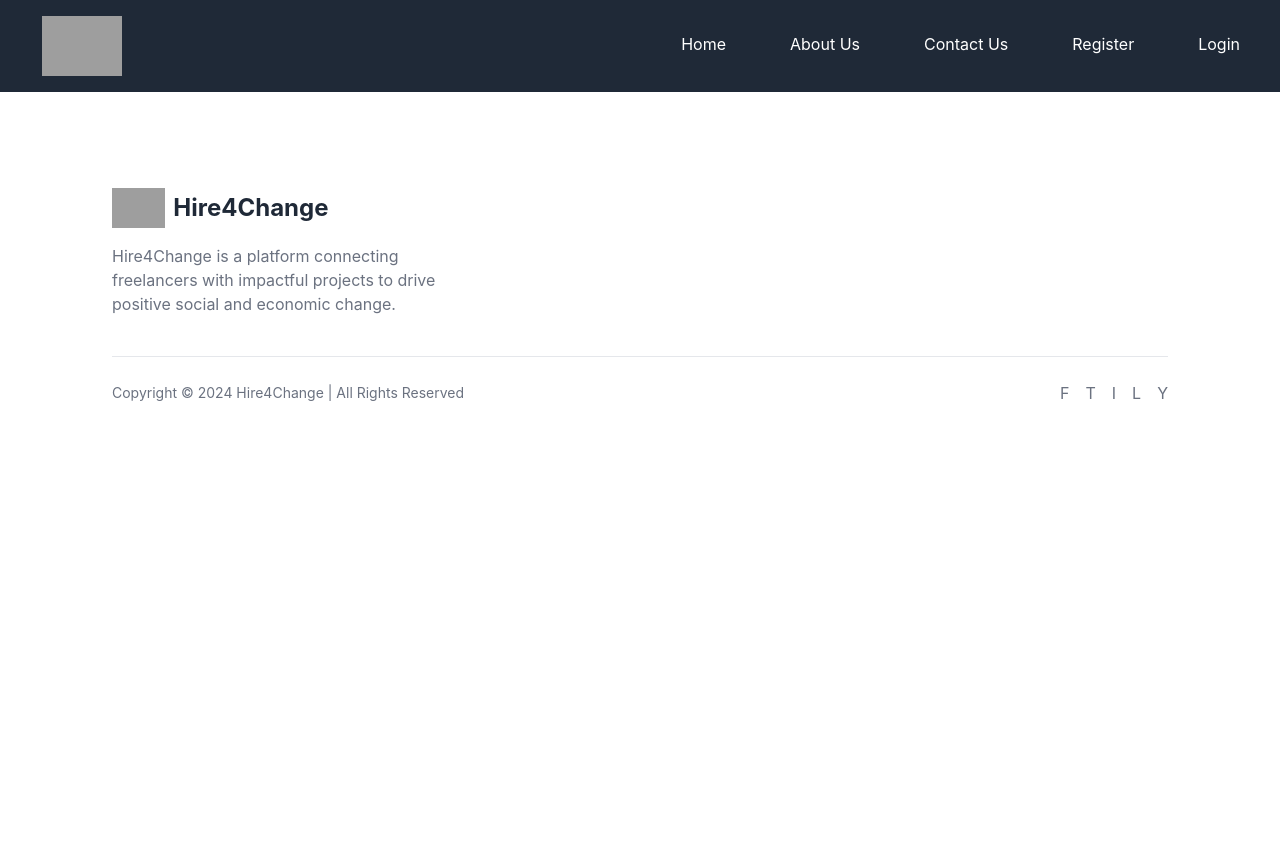
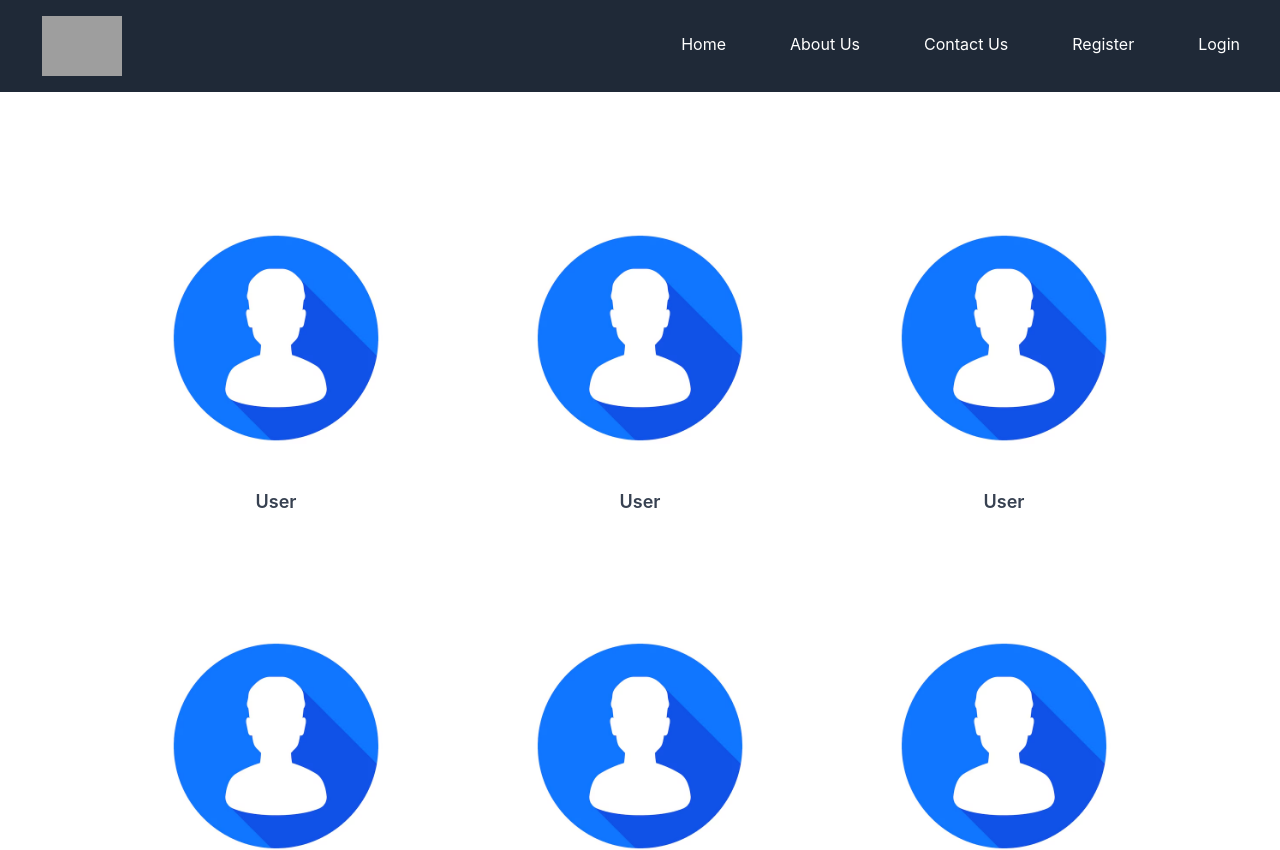
Before and after one commit to Radhika-Amar-Desai/Hire4Change, a React (Create React App) app in the folder frontend/: page /member-information in a window 1280 px wide. Shown: the top 850 px of the page. Before the commit the page ends 800 px from the top, so only its background shows below. Built offline with nearby package versions, Linux system fonts and the light colour scheme; grey boxes are pictures that could not be loaded.

Commit message:
Added MemberInformation webpage

```diff
--- a/frontend/src/WebRoutes.jsx
+++ b/frontend/src/WebRoutes.jsx
@@ -12,6 +12,7 @@ import UserRegister from "./pages/UserRegister.jsx";
 import OrgRegister from "./pages/OrgRegister.jsx";
 import Profile from "./pages/profile.jsx";
 import PostJobs from "./pages/PostJobs.jsx";
+import MemberInfo from "./pages/MemberInformation.jsx";
 
 const WebRoutes = () => {
   const location = useLocation();
@@ -29,7 +30,8 @@ const WebRoutes = () => {
       <Route path="/register" element={<Register />} />
       <Route path="/profile" element={<Profile />} />
       <Route path="/postJobs" element={<PostJobs />} />
-      <Route path="/user-login" element={<UserLogin/>}/>
+      <Route path="/user-login" element={<UserLogin />} />
+      <Route path="/member-information" element={<MemberInfo />}/>
     </Routes>
   );
 };
--- a/frontend/src/components/navbar/Navbar.jsx
+++ b/frontend/src/components/navbar/Navbar.jsx
@@ -86,8 +86,11 @@ const ServicesForOrganization = ({ onLogout }) => {
   return (
     <>
       <div className="text-white px-4 py-2">
-        <Link to={`/member_information`}>
-          <button className="hover:bg-gray-700 p-2 rounded"> Member Information </button>
+        <Link to={`/member-information`}>
+          <button className="hover:bg-gray-700 p-2 rounded">
+            {" "}
+            Member Information{" "}
+          </button>
         </Link>
       </div>
       <div className="text-white px-4 py-2">
--- /dev/null
+++ b/frontend/src/pages/MemberInformation.jsx
@@ -0,0 +1,32 @@
+import React from "react";
+import userImage from "../assets/person.avif";
+
+function FaceCard({key}) {
+    return (
+        <div className="flex flex-col items-center cursor-pointer hover:shadow-lg p-4 rounded-lg transition-shadow duration-200 w-[300px] h-auto">
+                <img
+                    src={userImage}
+                    alt="User"
+                    className="w-full object-cover rounded-md mb-4"
+                />
+                <h3 className="text-lg font-semibold text-gray-700">User</h3>
+        </div>
+    )
+}
+
+function MemberInfo() {
+    const num = 15;
+    const numbers = Array(num).fill(num);
+
+    return (
+      <div className="flex justify-center items-center min-h-screen">
+        <div className="grid grid-cols-3 gap-[5vw]">
+          {numbers.map((_, index) => (
+            <FaceCard key={index} />
+          ))}
+        </div>
+      </div>
+    );
+  }
+
+export default MemberInfo;
```
Also changed, not shown: frontend/src/pages/OrgRegister.jsx (+34 -14 lines), 1 other file (tests, documents, lock files or other folders).
